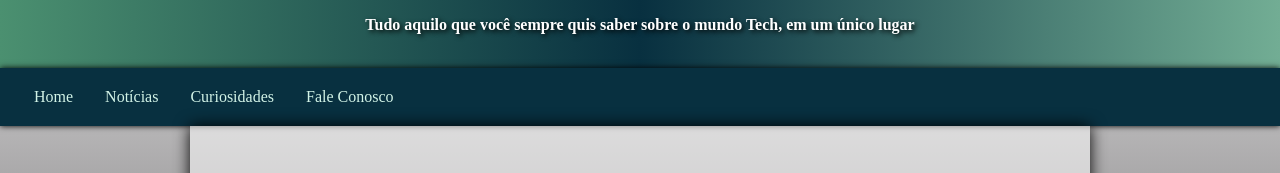
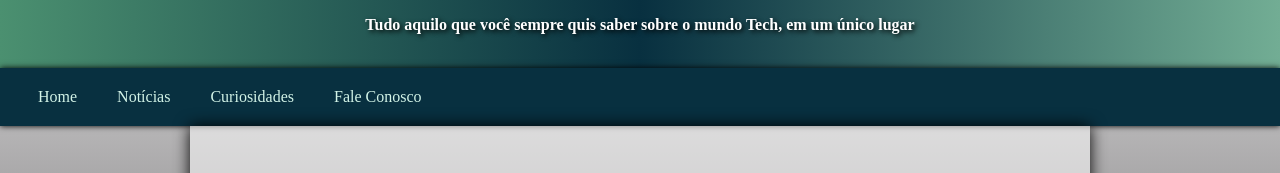
Before and after one commit to vnickolas/android-project, a plain HTML site: page index.html in a window 1280 px wide. Shown: the part 162-335 px from the top of the page. Drawn offline with Linux system fonts and the light colour scheme.

Commit message:
Corrigido: nav a

```diff
--- a/style.css
+++ b/style.css
@@ -111,7 +111,7 @@ nav {
 }
 nav a {
     text-decoration: none;
-    padding: 14px;
+    padding: 18px;
     color: #dcfdeff3;
     border-radius: 15px;
 }
```
